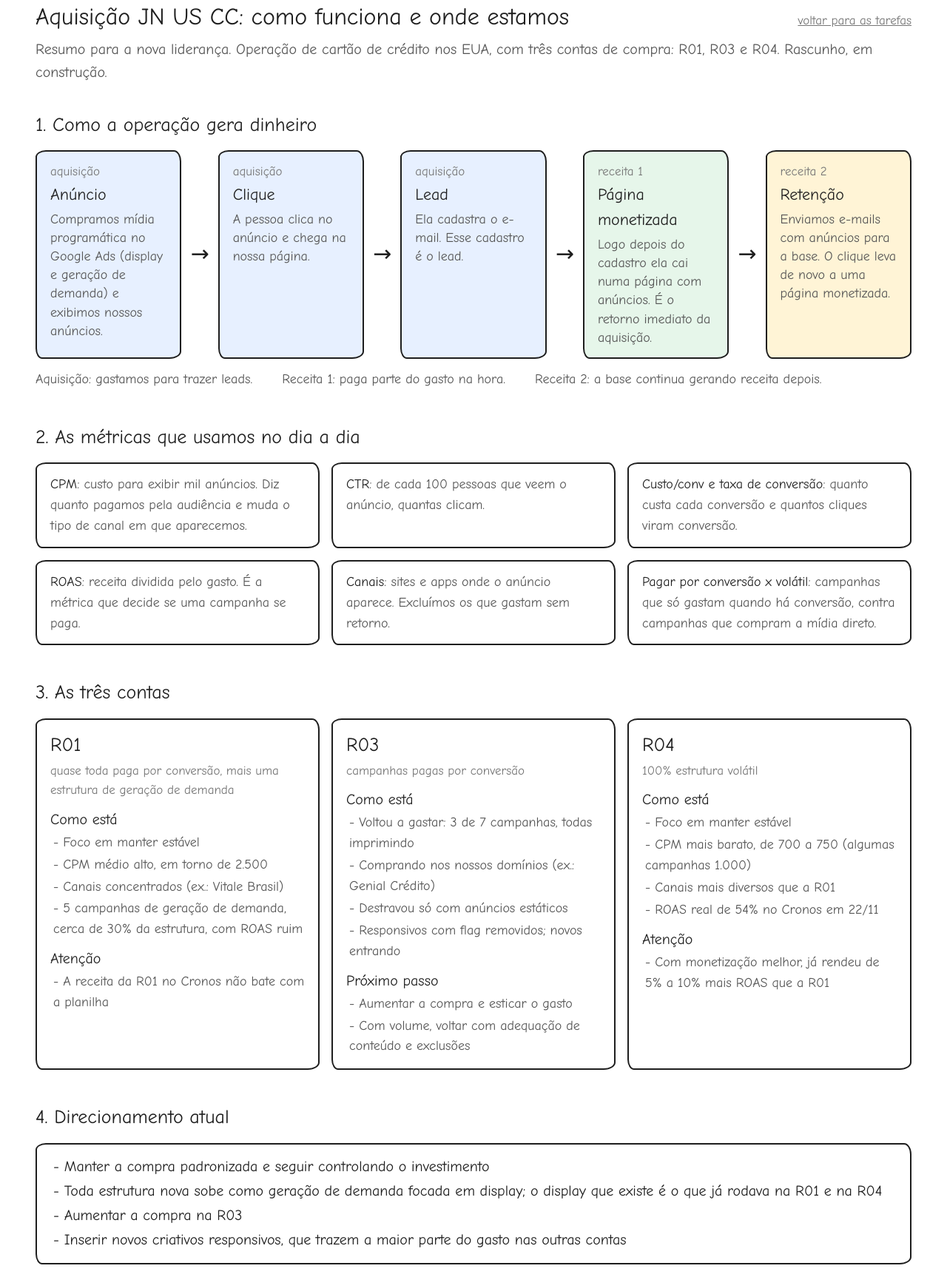
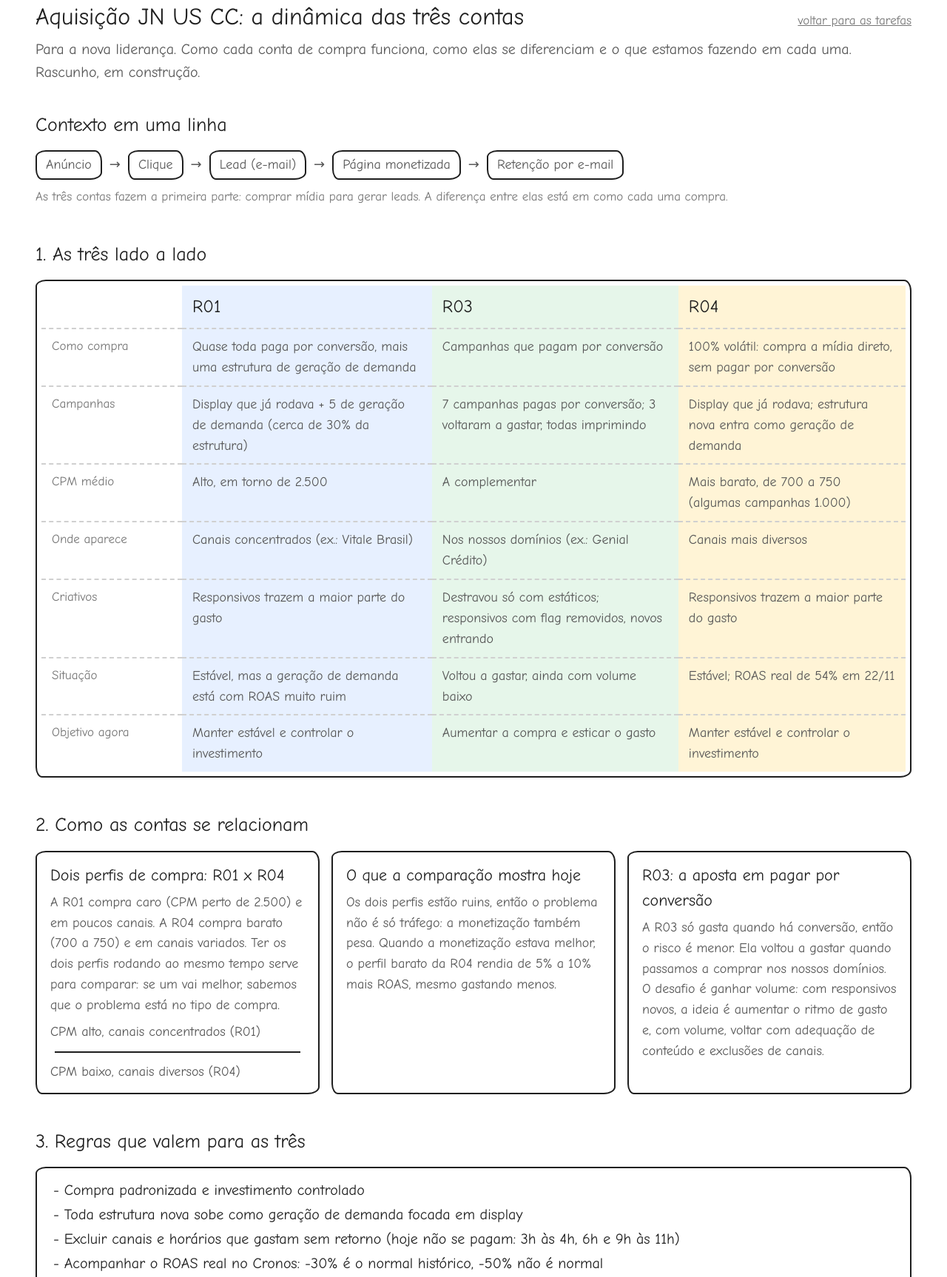
Before and after one commit to gabrielaacristofolini-hue/notas-spun, a plain HTML site: page aquisicao/index.html in a window 1280 px wide. Shown: the part 45-1771 px from the top of the page at 74% size. Drawn offline with Linux system fonts and the light colour scheme; a web font is replaced by a local one.

Commit message:
Aquisição: página focada na dinâmica das três contas
Co-Authored-By: Claude Opus 5.5 <noreply@anthropic.com>

```diff
--- a/aquisicao/index.html
+++ b/aquisicao/index.html
@@ -78,173 +78,122 @@
     h1 { font-size: 28px; }
     .seta { transform: rotate(90deg); width: 100%; text-align: center; }
   }
+
+  /* Tabela comparando as três contas */
+  .tabela-wrap { overflow-x: auto; }
+  table { border-collapse: separate; border-spacing: 0; width: 100%; min-width: 820px; font-size: 18px; }
+  th, td { text-align: left; vertical-align: top; padding: 10px 14px; border-bottom: 2px dashed #d0d0d0; }
+  th { font-weight: 400; font-size: 24px; }
+  td:first-child { color: var(--suave); width: 190px; font-size: 17px; }
+  td { color: var(--detalhe); }
+  tr:last-child td { border-bottom: none; }
+  .col-r01 { background: var(--azul); }
+  .col-r03 { background: var(--verde); }
+  .col-r04 { background: var(--amarelo); }
+  .contexto { display: flex; flex-wrap: wrap; align-items: center; gap: 6px 10px; color: var(--detalhe); font-size: 18px; }
+  .contexto .caixa { padding: 4px 12px; }
+  .espectro { display: flex; align-items: center; gap: 12px; flex-wrap: wrap; font-size: 18px; color: var(--detalhe); margin-top: 6px; }
+  .espectro .linha { flex: 1 1 260px; border-top: 2px solid var(--tinta); position: relative; height: 0; margin: 0 6px; }
 </style>
 </head>
 <body>
 <div class="pagina">
   <header>
-    <h1>Aquisição JN US CC: como funciona e onde estamos</h1>
+    <h1>Aquisição JN US CC: a dinâmica das três contas</h1>
     <a href="../">voltar para as tarefas</a>
   </header>
-  <p class="intro">Resumo para a nova liderança. Operação de cartão de crédito nos EUA, com três contas de compra: R01, R03 e R04. Rascunho, em construção.</p>
+  <p class="intro">Para a nova liderança. Como cada conta de compra funciona, como elas se diferenciam e o que estamos fazendo em cada uma. Rascunho, em construção.</p>
 
   <section>
-    <h2>1. Como a operação gera dinheiro</h2>
-    <div class="fluxo">
-      <div class="caixa etapa azul">
-        <div class="num">aquisição</div>
-        <h3>Anúncio</h3>
-        <p>Compramos mídia programática no Google Ads (display e geração de demanda) e exibimos nossos anúncios.</p>
-      </div>
-      <div class="seta">→</div>
-      <div class="caixa etapa azul">
-        <div class="num">aquisição</div>
-        <h3>Clique</h3>
-        <p>A pessoa clica no anúncio e chega na nossa página.</p>
-      </div>
-      <div class="seta">→</div>
-      <div class="caixa etapa azul">
-        <div class="num">aquisição</div>
-        <h3>Lead</h3>
-        <p>Ela cadastra o e-mail. Esse cadastro é o lead.</p>
-      </div>
-      <div class="seta">→</div>
-      <div class="caixa etapa verde">
-        <div class="num">receita 1</div>
-        <h3>Página monetizada</h3>
-        <p>Logo depois do cadastro ela cai numa página com anúncios. É o retorno imediato da aquisição.</p>
-      </div>
-      <div class="seta">→</div>
-      <div class="caixa etapa amarelo">
-        <div class="num">receita 2</div>
-        <h3>Retenção</h3>
-        <p>Enviamos e-mails com anúncios para a base. O clique leva de novo a uma página monetizada.</p>
-      </div>
+    <h2>Contexto em uma linha</h2>
+    <div class="contexto">
+      <span class="caixa">Anúncio</span><span>→</span>
+      <span class="caixa">Clique</span><span>→</span>
+      <span class="caixa">Lead (e-mail)</span><span>→</span>
+      <span class="caixa">Página monetizada</span><span>→</span>
+      <span class="caixa">Retenção por e-mail</span>
     </div>
-    <div class="chaves">
-      <span>Aquisição: gastamos para trazer leads.</span>
-      <span>Receita 1: paga parte do gasto na hora.</span>
-      <span>Receita 2: a base continua gerando receita depois.</span>
+    <p class="suave" style="margin-top:10px">As três contas fazem a primeira parte: comprar mídia para gerar leads. A diferença entre elas está em como cada uma compra.</p>
+  </section>
+
+  <section>
+    <h2>1. As três lado a lado</h2>
+    <div class="tabela-wrap caixa" style="padding:6px">
+      <table>
+        <tr><td></td><th class="col-r01">R01</th><th class="col-r03">R03</th><th class="col-r04">R04</th></tr>
+        <tr><td>Como compra</td>
+          <td class="col-r01">Quase toda paga por conversão, mais uma estrutura de geração de demanda</td>
+          <td class="col-r03">Campanhas que pagam por conversão</td>
+          <td class="col-r04">100% volátil: compra a mídia direto, sem pagar por conversão</td></tr>
+        <tr><td>Campanhas</td>
+          <td class="col-r01">Display que já rodava + 5 de geração de demanda (cerca de 30% da estrutura)</td>
+          <td class="col-r03">7 campanhas pagas por conversão; 3 voltaram a gastar, todas imprimindo</td>
+          <td class="col-r04">Display que já rodava; estrutura nova entra como geração de demanda</td></tr>
+        <tr><td>CPM médio</td>
+          <td class="col-r01">Alto, em torno de 2.500</td>
+          <td class="col-r03">A complementar</td>
+          <td class="col-r04">Mais barato, de 700 a 750 (algumas campanhas 1.000)</td></tr>
+        <tr><td>Onde aparece</td>
+          <td class="col-r01">Canais concentrados (ex.: Vitale Brasil)</td>
+          <td class="col-r03">Nos nossos domínios (ex.: Genial Crédito)</td>
+          <td class="col-r04">Canais mais diversos</td></tr>
+        <tr><td>Criativos</td>
+          <td class="col-r01">Responsivos trazem a maior parte do gasto</td>
+          <td class="col-r03">Destravou só com estáticos; responsivos com flag removidos, novos entrando</td>
+          <td class="col-r04">Responsivos trazem a maior parte do gasto</td></tr>
+        <tr><td>Situação</td>
+          <td class="col-r01">Estável, mas a geração de demanda está com ROAS muito ruim</td>
+          <td class="col-r03">Voltou a gastar, ainda com volume baixo</td>
+          <td class="col-r04">Estável; ROAS real de 54% em 22/11</td></tr>
+        <tr><td>Objetivo agora</td>
+          <td class="col-r01">Manter estável e controlar o investimento</td>
+          <td class="col-r03">Aumentar a compra e esticar o gasto</td>
+          <td class="col-r04">Manter estável e controlar o investimento</td></tr>
+      </table>
     </div>
   </section>
 
   <section>
-    <h2>2. As métricas que usamos no dia a dia</h2>
+    <h2>2. Como as contas se relacionam</h2>
     <div class="grade">
-      <div class="caixa termo"><b>CPM</b>: custo para exibir mil anúncios. Diz quanto pagamos pela audiência e muda o tipo de canal em que aparecemos.</div>
-      <div class="caixa termo"><b>CTR</b>: de cada 100 pessoas que veem o anúncio, quantas clicam.</div>
-      <div class="caixa termo"><b>Custo/conv e taxa de conversão</b>: quanto custa cada conversão e quantos cliques viram conversão.</div>
-      <div class="caixa termo"><b>ROAS</b>: receita dividida pelo gasto. É a métrica que decide se uma campanha se paga.</div>
-      <div class="caixa termo"><b>Canais</b>: sites e apps onde o anúncio aparece. Excluímos os que gastam sem retorno.</div>
-      <div class="caixa termo"><b>Pagar por conversão x volátil</b>: campanhas que só gastam quando há conversão, contra campanhas que compram a mídia direto.</div>
-    </div>
-  </section>
-
-  <section>
-    <h2>3. As três contas</h2>
-    <div class="grade">
-      <div class="caixa conta">
-        <h3>R01</h3>
-        <div class="tipo">quase toda paga por conversão, mais uma estrutura de geração de demanda</div>
-        <div class="rotulo">Como está</div>
-        <ul>
-          <li>Foco em manter estável</li>
-          <li>CPM médio alto, em torno de 2.500</li>
-          <li>Canais concentrados (ex.: Vitale Brasil)</li>
-          <li>5 campanhas de geração de demanda, cerca de 30% da estrutura, com ROAS ruim</li>
-        </ul>
-        <div class="rotulo">Atenção</div>
-        <ul>
-          <li>A receita da R01 no Cronos não bate com a planilha</li>
-        </ul>
+      <div class="caixa">
+        <h3>Dois perfis de compra: R01 x R04</h3>
+        <p class="termo">A R01 compra caro (CPM perto de 2.500) e em poucos canais. A R04 compra barato (700 a 750) e em canais variados. Ter os dois perfis rodando ao mesmo tempo serve para comparar: se um vai melhor, sabemos que o problema está no tipo de compra.</p>
+        <div class="espectro"><span>CPM alto, canais concentrados (R01)</span><span class="linha"></span><span>CPM baixo, canais diversos (R04)</span></div>
       </div>
-      <div class="caixa conta">
-        <h3>R03</h3>
-        <div class="tipo">campanhas pagas por conversão</div>
-        <div class="rotulo">Como está</div>
-        <ul>
-          <li>Voltou a gastar: 3 de 7 campanhas, todas imprimindo</li>
-          <li>Comprando nos nossos domínios (ex.: Genial Crédito)</li>
-          <li>Destravou só com anúncios estáticos</li>
-          <li>Responsivos com flag removidos; novos entrando</li>
-        </ul>
-        <div class="rotulo">Próximo passo</div>
-        <ul>
-          <li>Aumentar a compra e esticar o gasto</li>
-          <li>Com volume, voltar com adequação de conteúdo e exclusões</li>
-        </ul>
+      <div class="caixa">
+        <h3>O que a comparação mostra hoje</h3>
+        <p class="termo">Os dois perfis estão ruins, então o problema não é só tráfego: a monetização também pesa. Quando a monetização estava melhor, o perfil barato da R04 rendia de 5% a 10% mais ROAS, mesmo gastando menos.</p>
       </div>
-      <div class="caixa conta">
-        <h3>R04</h3>
-        <div class="tipo">100% estrutura volátil</div>
-        <div class="rotulo">Como está</div>
-        <ul>
-          <li>Foco em manter estável</li>
-          <li>CPM mais barato, de 700 a 750 (algumas campanhas 1.000)</li>
-          <li>Canais mais diversos que a R01</li>
-          <li>ROAS real de 54% no Cronos em 22/11</li>
-        </ul>
-        <div class="rotulo">Atenção</div>
-        <ul>
-          <li>Com monetização melhor, já rendeu de 5% a 10% mais ROAS que a R01</li>
-        </ul>
+      <div class="caixa">
+        <h3>R03: a aposta em pagar por conversão</h3>
+        <p class="termo">A R03 só gasta quando há conversão, então o risco é menor. Ela voltou a gastar quando passamos a comprar nos nossos domínios. O desafio é ganhar volume: com responsivos novos, a ideia é aumentar o ritmo de gasto e, com volume, voltar com adequação de conteúdo e exclusões de canais.</p>
       </div>
     </div>
   </section>
 
   <section>
-    <h2>4. Direcionamento atual</h2>
+    <h2>3. Regras que valem para as três</h2>
     <div class="caixa">
       <ul>
-        <li>Manter a compra padronizada e seguir controlando o investimento</li>
-        <li>Toda estrutura nova sobe como geração de demanda focada em display; o display que existe é o que já rodava na R01 e na R04</li>
-        <li>Aumentar a compra na R03</li>
-        <li>Inserir novos criativos responsivos, que trazem a maior parte do gasto nas outras contas</li>
+        <li>Compra padronizada e investimento controlado</li>
+        <li>Toda estrutura nova sobe como geração de demanda focada em display</li>
+        <li>Excluir canais e horários que gastam sem retorno (hoje não se pagam: 3h às 4h, 6h e 9h às 11h)</li>
+        <li>Acompanhar o ROAS real no Cronos: -30% é o normal histórico, -50% não é normal</li>
       </ul>
     </div>
   </section>
 
   <section>
-    <h2>5. Desafios em aberto</h2>
+    <h2>4. Pontos de atenção</h2>
     <div class="grade">
-      <div class="caixa alerta">
-        <h3>Rentabilidade</h3>
-        <ul class="termo">
-          <li>ROAS abaixo do normal: -30% é o histórico, -50% não é normal</li>
-          <li>Horários que não se pagam: 3h às 4h, 6h e 9h às 11h</li>
-          <li>O problema não é só tráfego: a monetização também pesa</li>
-        </ul>
-      </div>
-      <div class="caixa alerta">
-        <h3>Dados</h3>
-        <ul class="termo">
-          <li>Cronos e planilha divergem; a visão de operações parece somar a receita da retenção</li>
-          <li>Hipóteses: falha na marcação de conversão ou página nova não cadastrada</li>
-        </ul>
-      </div>
-      <div class="caixa alerta">
-        <h3>Entrega</h3>
-        <ul class="termo">
-          <li>Às vezes o GAM para de imprimir anúncios e a página fica sem receita</li>
-          <li>Página nova e rotas em alinhamento com o Igor</li>
-        </ul>
-      </div>
+      <div class="caixa alerta termo">A receita da R01 no Cronos não bate com a planilha. Hipóteses: falha na marcação de conversão ou página nova não cadastrada.</div>
+      <div class="caixa alerta termo">Às vezes o GAM para de imprimir anúncios e a página fica sem receita, o que afeta as três contas.</div>
+      <div class="caixa alerta termo">Página nova e rotas em alinhamento com o Igor, para melhorar o resultado da geração de demanda.</div>
     </div>
   </section>
 
-  <section>
-    <h2>6. Ferramentas</h2>
-    <div class="caixa">
-      <ul>
-        <li>Google Ads (MCC): compra de mídia nas três contas</li>
-        <li>Cronos: receita, ROAS real e diagnóstico por operação e por conta</li>
-        <li>Planilha de controle: acompanhamento diário de gasto e receita</li>
-        <li>GAM: anúncios exibidos nas nossas páginas monetizadas</li>
-      </ul>
-    </div>
-  </section>
-
-  <p class="pendente">A complementar: metas de ROAS por conta, orçamento de cada uma, quem cuida de páginas, e-mails e retenção.</p>
+  <p class="pendente">A complementar: CPM da R03, por que cada conta foi criada, metas de ROAS e orçamento de cada uma.</p>
 </div>
 </body>
 </html>
--- a/notas.json
+++ b/notas.json
@@ -1,5 +1,5 @@
 {
-  "atualizado": "23/11/2026 às 11:13",
+  "atualizado": "23/11/2026 às 11:29",
   "operacoes": [
     {
       "nome": "JN US CC",
```
Also changed, not shown: historico.txt.
